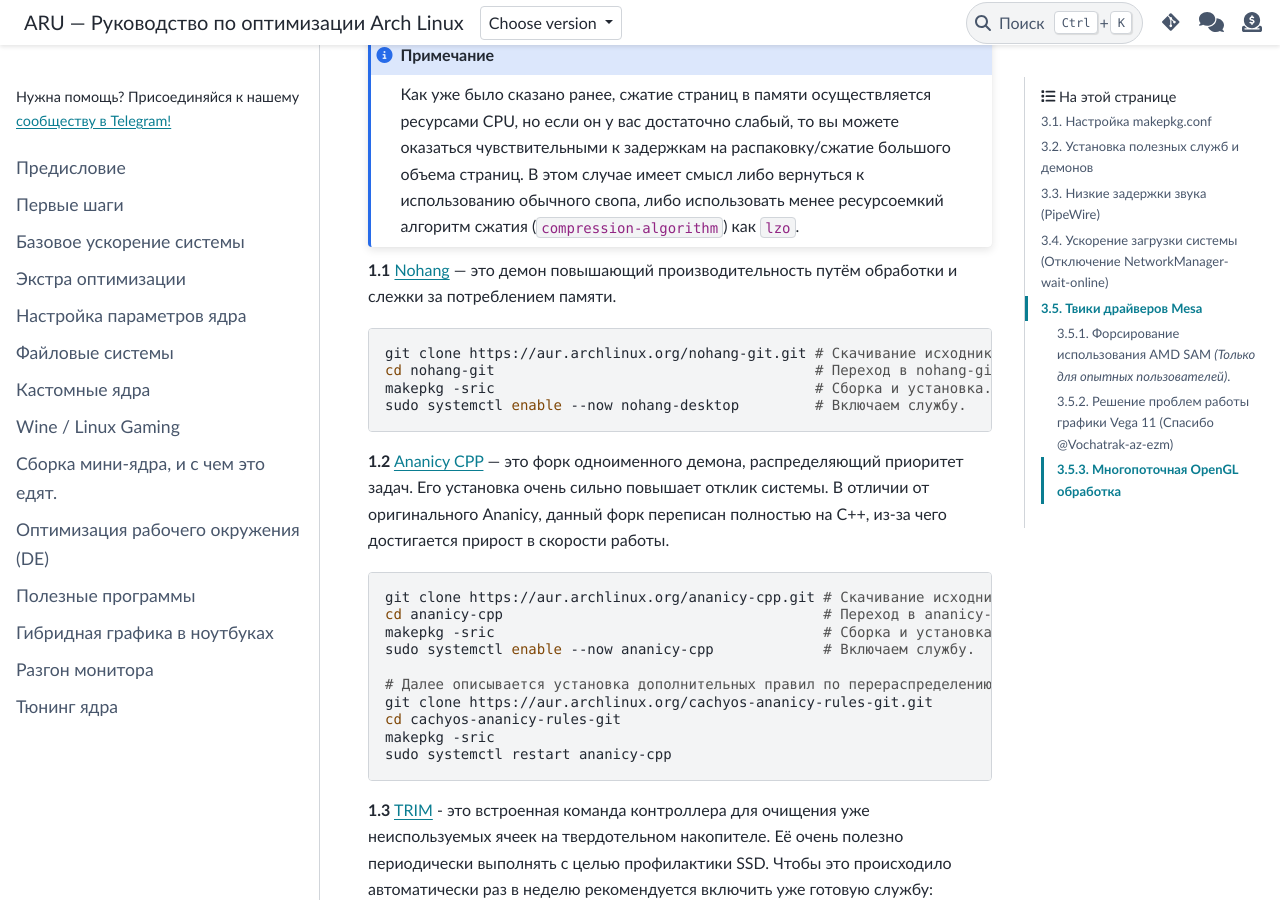
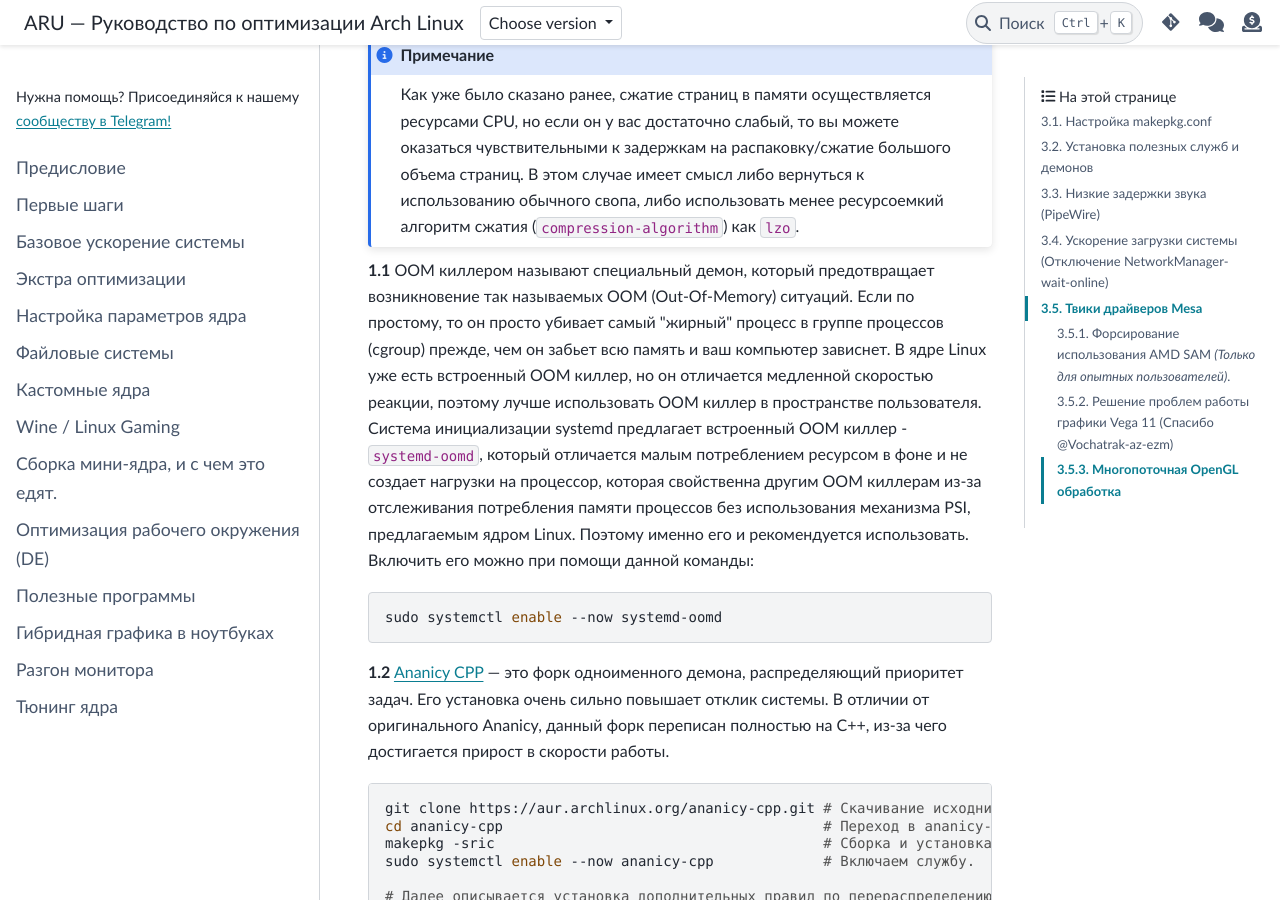
Before and after one commit to ventureoo/ARU, a Sphinx documentation site: the page built from docs/source/generic-system-acceleration.rst, in a window 1280 px wide and 900 px high, scrolled down 4240 px. Built offline with Sphinx 7.4.7 and the PyData theme 0.15.4, drawn with Linux system fonts in a browser that asks for light colours.

Commit message:
generic-system-acceleration: Replace nohang with systemd-oomd
nohang looks a bit abandoned, and systemd-oomd seems to have fixed its
issues with killing the whole group of processes instead of just the one
most greedy one.

```diff
--- a/docs/source/generic-system-acceleration.rst
+++ b/docs/source/generic-system-acceleration.rst
@@ -200,14 +200,21 @@ ccache. За счёт этого и достигается многократн
    использовать менее ресурсоемкий алгоритм сжатия
    (``compression-algorithm``) как ``lzo``.
 
-**1.1** `Nohang <https://github.com/hakavlad/nohang>`_  — это демон
-повышающий производительность путём обработки и слежки за потреблением
-памяти. ::
+**1.1** OOM киллером называют специальный демон, который предотвращает
+возникновение так называемых OOM (Out-Of-Memory) ситуаций. Если по
+простому, то он просто убивает самый "жирный" процесс в группе
+процессов (cgroup) прежде, чем он забьет всю память и ваш компьютер
+зависнет. В ядре Linux уже есть встроенный OOM киллер, но он
+отличается медленной скоростью реакции, поэтому лучше использовать OOM
+киллер в пространстве пользователя. Система инициализации systemd
+предлагает встроенный OOM киллер - ``systemd-oomd``, который
+отличается малым потреблением ресурсом в фоне и не создает нагрузки на
+процессор, которая свойственна другим OOM киллерам из-за отслеживания
+потребления памяти процессов без использования механизма PSI,
+предлагаемым ядром Linux. Поэтому именно его и рекомендуется
+использовать. Включить его можно при помощи данной команды::
 
-  git clone https://aur.archlinux.org/nohang-git.git # Скачивание исходников.
-  cd nohang-git                                      # Переход в nohang-git
-  makepkg -sric                                      # Сборка и установка.
-  sudo systemctl enable --now nohang-desktop         # Включаем службу.
+  sudo systemctl enable --now systemd-oomd
 
 **1.2** `Ananicy CPP <https://gitlab.com/ananicy-cpp/ananicy-cpp>`_ —
 это форк одноименного демона, распределяющий приоритет задач. Его
```
